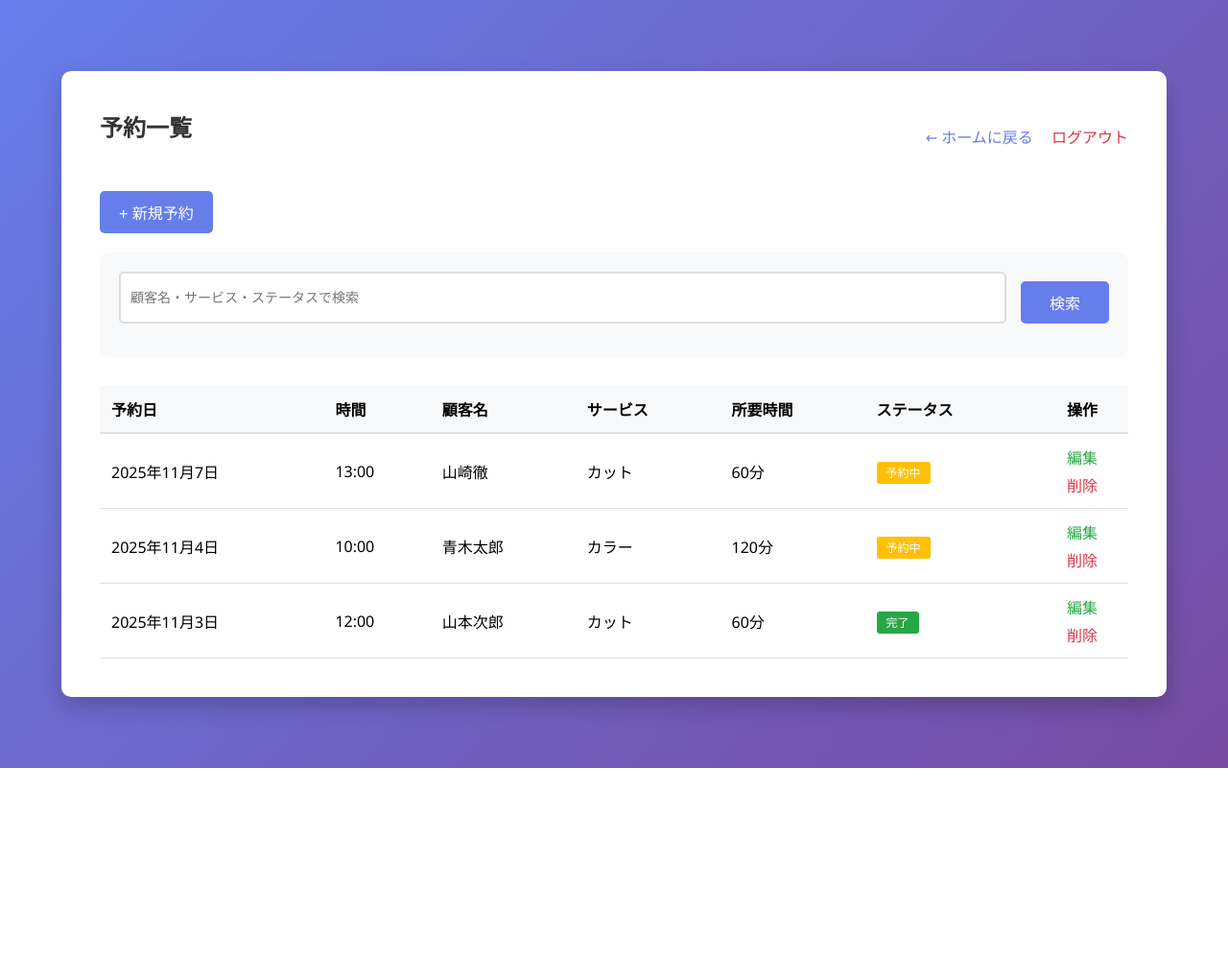
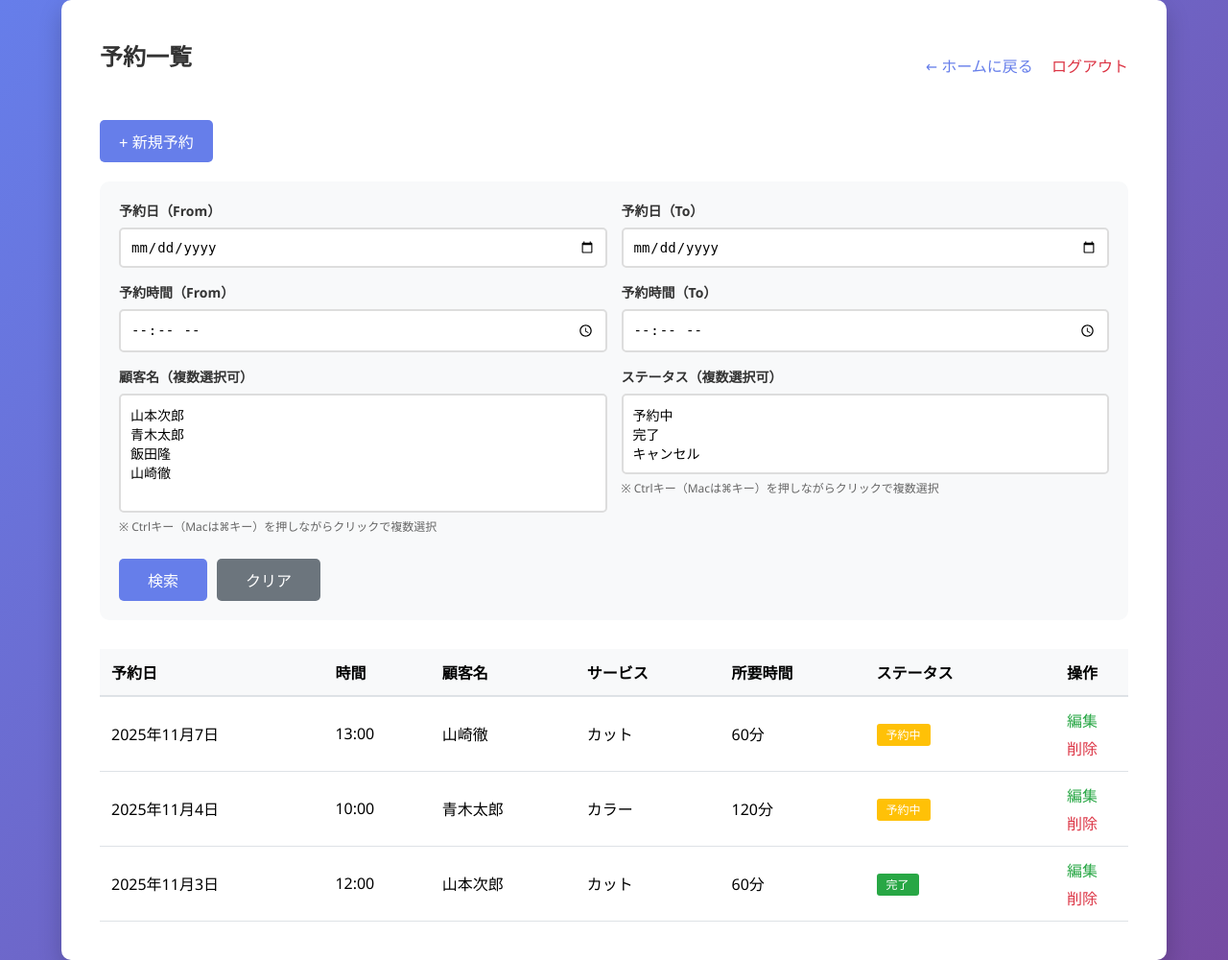
Before and after one commit to Miley0116/reservation_system, a Django app: page /reservation/ in a window 1280 px wide. Shown: the whole page at 96% size. Before the commit the page ends 800 px from the top, so only its background shows below. Run offline with Django 5.2, Linux system fonts and the light colour scheme; a user stored in the database is signed in; data comes from the database, SQL or seed files in the repository; both versions use the stored data as it was after the commit.

Commit message:
講師要望対応: 予約日制限、顧客登録リンク、404ページ、詳細検索機能を追加

```diff
--- a/config/settings.py
+++ b/config/settings.py
@@ -55,7 +55,7 @@
 TEMPLATES = [
     {
         'BACKEND': 'django.template.backends.django.DjangoTemplates',
-        'DIRS': [],
+        'DIRS': [BASE_DIR / 'main' / 'templates'],
         'APP_DIRS': True,
         'OPTIONS': {
             'context_processors': [
--- a/main/templates/main/reservation_edit.html
+++ b/main/templates/main/reservation_edit.html
@@ -37,13 +37,14 @@
         <div class="form-group">
             <label for="reservation_date">予約日 <span style="color: red;">*</span></label>
             <input type="date" name="reservation_date" id="reservation_date"
-                   value="{{ reservation.reservation_date|date:'Y-m-d' }}" required>
+                value="{{ reservation.reservation_date|date:'Y-m-d' }}"
+                required min="{{ today|date:'Y-m-d' }}">
         </div>
 
         <div class="form-group">
             <label for="reservation_time">予約時間 <span style="color: red;">*</span></label>
             <input type="time" name="reservation_time" id="reservation_time"
-                   value="{{ reservation.reservation_time|time:'H:i' }}" required>
+                value="{{ reservation.reservation_time|time:'H:i' }}" required>
         </div>
     </div>
 
--- a/main/templates/main/reservation_list.html
+++ b/main/templates/main/reservation_list.html
@@ -19,11 +19,73 @@
 
 <!-- 検索フォーム -->
 <form method="GET" style="margin-bottom: 30px; background: #f8f9fa; padding: 20px; border-radius: 10px;">
-    <div style="display: flex; gap: 15px; margin-bottom: 15px;">
-        <input type="text" name="q" value="{{ query }}"
-               placeholder="顧客名・サービス・ステータスで検索"
-               style="flex: 1; padding: 10px; border: 2px solid #ddd; border-radius: 5px; font-size: 14px;">
+    <div style="display: grid; grid-template-columns: 1fr 1fr; gap: 15px; margin-bottom: 15px;">
+        <!-- 予約日（From） -->
+        <div>
+            <label for="date_from" style="display: block; font-size: 14px; font-weight: bold; color: #333; margin-bottom: 8px;">予約日（From）</label>
+            <input type="date" id="date_from" name="date_from" value="{{ date_from }}"
+                   style="width: 100%; padding: 10px; border: 2px solid #ddd; border-radius: 5px; font-size: 14px;">
+        </div>
+
+        <!-- 予約日（To） -->
+        <div>
+            <label for="date_to" style="display: block; font-size: 14px; font-weight: bold; color: #333; margin-bottom: 8px;">予約日（To）</label>
+            <input type="date" id="date_to" name="date_to" value="{{ date_to }}"
+                   style="width: 100%; padding: 10px; border: 2px solid #ddd; border-radius: 5px; font-size: 14px;">
+        </div>
+
+        <!-- 時間（From） -->
+        <div>
+            <label for="time_from" style="display: block; font-size: 14px; font-weight: bold; color: #333; margin-bottom: 8px;">予約時間（From）</label>
+            <input type="time" id="time_from" name="time_from" value="{{ time_from }}"
+                   style="width: 100%; padding: 10px; border: 2px solid #ddd; border-radius: 5px; font-size: 14px;">
+        </div>
+
+        <!-- 時間（To） -->
+        <div>
+            <label for="time_to" style="display: block; font-size: 14px; font-weight: bold; color: #333; margin-bottom: 8px;">予約時間（To）</label>
+            <input type="time" id="time_to" name="time_to" value="{{ time_to }}"
+                   style="width: 100%; padding: 10px; border: 2px solid #ddd; border-radius: 5px; font-size: 14px;">
+        </div>
+
+        <!-- 顧客名（複数選択） -->
+        <div>
+            <label for="customers" style="display: block; font-size: 14px; font-weight: bold; color: #333; margin-bottom: 8px;">顧客名（複数選択可）</label>
+            <select id="customers" name="customers" multiple size="5"
+                    style="width: 100%; padding: 10px; border: 2px solid #ddd; border-radius: 5px; font-size: 14px;">
+                {% for customer in all_customers %}
+                <option value="{{ customer.pk }}" {% if customer.pk|stringformat:"s" in selected_customers %}selected{% endif %}>
+                    {{ customer.name }}
+                </option>
+                {% endfor %}
+            </select>
+            <small style="color: #666; font-size: 12px; display: block; margin-top: 5px;">
+                ※ Ctrlキー（Macは⌘キー）を押しながらクリックで複数選択
+            </small>
+        </div>
+
+        <!-- ステータス（複数選択） -->
+        <div>
+            <label for="statuses" style="display: block; font-size: 14px; font-weight: bold; color: #333; margin-bottom: 8px;">ステータス（複数選択可）</label>
+            <select id="statuses" name="statuses" multiple size="3"
+                    style="width: 100%; padding: 10px; border: 2px solid #ddd; border-radius: 5px; font-size: 14px;">
+                {% for value, label in status_choices %}
+                <option value="{{ value }}" {% if value in selected_statuses %}selected{% endif %}>
+                    {{ label }}
+                </option>
+                {% endfor %}
+            </select>
+            <small style="color: #666; font-size: 12px; display: block; margin-top: 5px;">
+                ※ Ctrlキー（Macは⌘キー）を押しながらクリックで複数選択
+            </small>
+        </div>
+    </div>
+
+    <div style="display: flex; gap: 10px;">
         <button type="submit" style="width: auto; padding: 10px 30px;">検索</button>
+        <a href="{% url 'reservation_list' %}" style="text-decoration: none;">
+            <button type="button" style="width: auto; padding: 10px 30px; background: #6c757d;">クリア</button>
+        </a>
     </div>
 </form>
 
--- a/main/views.py
+++ b/main/views.py
@@ -249,19 +249,48 @@
 # 予約一覧
 @login_required
 def reservation_list(request):
-    query = request.GET.get('q', '')
-    if query:
-        reservations = Reservation.objects.filter(
-            Q(customer__name__icontains=query) |
-            Q(service__icontains=query) |
-            Q(status__icontains=query)
-        )
-    else:
-        reservations = Reservation.objects.all()
+    reservations = Reservation.objects.all()
+
+    # 予約日（from-to）
+    date_from = request.GET.get('date_from', '')
+    date_to = request.GET.get('date_to', '')
+    if date_from:
+        reservations = reservations.filter(reservation_date__gte=date_from)
+    if date_to:
+        reservations = reservations.filter(reservation_date__lte=date_to)
+
+    # 時間（from-to）
+    time_from = request.GET.get('time_from', '')
+    time_to = request.GET.get('time_to', '')
+    if time_from:
+        reservations = reservations.filter(reservation_time__gte=time_from)
+    if time_to:
+        reservations = reservations.filter(reservation_time__lte=time_to)
+
+    # 顧客名（複数選択）
+    customer_ids = request.GET.getlist('customers')
+    if customer_ids:
+        reservations = reservations.filter(customer_id__in=customer_ids)
+
+    # ステータス（複数選択）
+    statuses = request.GET.getlist('statuses')
+    if statuses:
+        reservations = reservations.filter(status__in=statuses)
+
+    # 全顧客とステータス選択肢を取得
+    all_customers = Customer.objects.all()
+    status_choices = Reservation.STATUS_CHOICES
 
     return render(request, 'main/reservation_list.html', {
         'reservations': reservations,
-        'query': query
+        'all_customers': all_customers,
+        'status_choices': status_choices,
+        'date_from': date_from,
+        'date_to': date_to,
+        'time_from': time_from,
+        'time_to': time_to,
+        'selected_customers': customer_ids,
+        'selected_statuses': statuses,
     })
 
 # 予約追加
@@ -287,8 +316,15 @@
         )
         return redirect('reservation_list')
 
+    # 今日の日付を追加
+    from datetime import date
+    today = date.today()
+
     customers = Customer.objects.all()
-    return render(request, 'main/reservation_add.html', {'customers': customers})
+    return render(request, 'main/reservation_add.html', {
+        'customers': customers,
+        'today': today
+    })
 
 # 予約編集
 @login_required
@@ -306,10 +342,15 @@
         reservation.save()
         return redirect('reservation_list')
 
+    # 今日の日付を追加
+    from datetime import date
+    today = date.today()
+
     customers = Customer.objects.all()
     return render(request, 'main/reservation_edit.html', {
         'reservation': reservation,
-        'customers': customers
+        'customers': customers,
+        'today': today
     })
 
 # 予約削除
```
Also changed, not shown: main/templates/404.html (added, +82 -0 lines), main/templates/main/reservation_add.html (+6 -1 lines), db.sqlite3.
